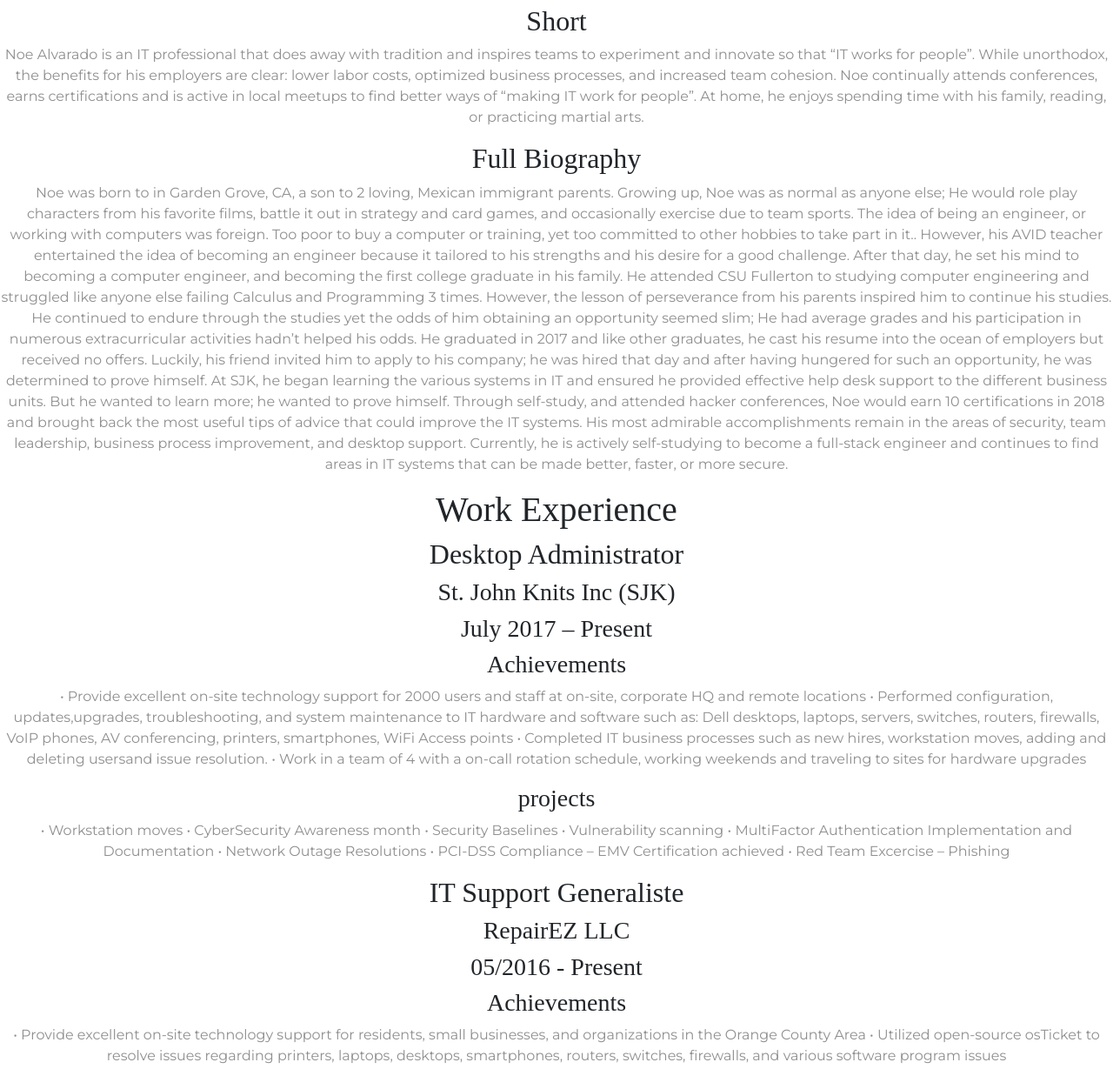
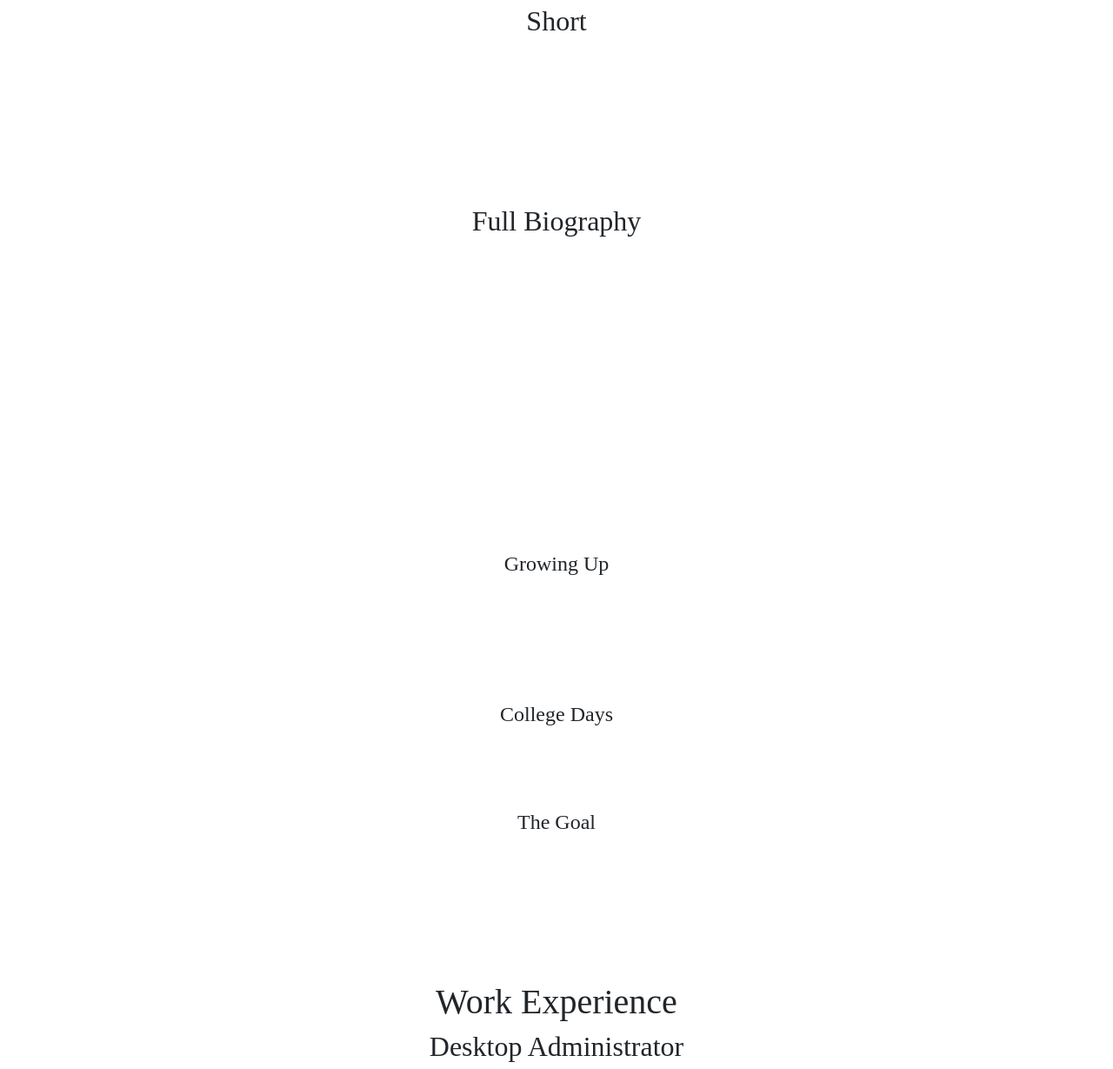
Before and after one commit to C0mm0nal1ty/A.Mywebsite, a plain HTML site: page index.html in a window 1280 px wide. Shown: the part 351-1580 px from the top of the page at 87% size. Drawn offline with nearby package versions, Linux system fonts and the light colour scheme.

Commit message:
finished biography section.

```diff
--- a/css/styles.css
+++ b/css/styles.css
@@ -8,7 +8,7 @@ h1, h2, h3, h4, h5, h6 {
 }
 
 p {
-  color: #8f8f8f;
+  color: white;
 }
 
 /* Headings */
@@ -148,6 +148,11 @@ p {
 
 /* CTA Section */
 
+/* References */
+
+/* Biography */
+
+/*Contact*/
 /* Footer Section */
 .social-icon {
   margin: 20px 10px;
--- a/index.html
+++ b/index.html
@@ -30,6 +30,11 @@
     processes, and increased team cohesion. Noe continually attends conferences, earns certifications and is active in local meetups to find better ways of “making IT work for people”. At home, he enjoys spending time with his family, reading, or
     practicing martial arts.
 
+  Hello there! (star wars puns anyone?) My name's Noe. (no-way? YES-WAY!)
+  I'm a Desktop Administrator and Jr. Full-Stack Developer looking for ways to make an impact on the world through coding.
+  I never did find my purpose in life. And that's alright. I'm making one as I go along.
+  After working on projects, I like to help my family with their dreams, or go practice martial arts, or just zone out(this is meditating right?).
+  If you need help getting a project moving at work, or as a side project, let me know.
   </p>
 
   <h2>Full Biography</h2>
@@ -43,6 +48,33 @@
     At SJK, he began learning the various systems in IT and ensured he provided effective help desk support to the different business units. But he wanted to learn more; he wanted to prove himself. Through self-study, and attended hacker
     conferences, Noe would earn 10 certifications in 2018 and brought back the most useful tips of advice that could improve the IT systems. His most admirable accomplishments remain in the areas of security, team leadership, business process
     improvement, and desktop support. Currently, he is actively self-studying to become a full-stack engineer and continues to find areas in IT systems that can be made better, faster, or more secure.
+  </p>
+
+  <h4>Growing Up</h4>
+  <p>
+    Noe was born to in Garden Grove, CA, a son to 2 loving, Mexican immigrant parents. <em>Growing up, Noe was as normal as anyone else</em>; He would role play characters from his favorite films, battle it out in strategy and card games, and
+    occasionally
+    exercise due to team sports. <em>The idea of being an engineer</em>, or working with computers was foreign. Too poor to buy a computer or training, yet too committed to other hobbies to take part in it.. However, <em>his AVID teacher
+      entertained the idea
+      of
+      becoming an engineer </em>because it tailored to his strengths and his desire for a good challenge. After that day, he set his mind to becoming a computer engineer, and becoming the first college graduate in his family.
+  </p>
+  <h4>College Days</h4>
+  <p>
+    <em>He attended CSU Fullerton to studying computer engineering and struggled like anyone else failing Calculus and Programming 3 times</em>. However, the lesson of perseverance from his parents inspired him to continue his studies. <em>He
+      continued to
+      endure
+      through his studies </em> with only the though of being a role model to his family guiding him; He graduated in 2017 and like other graduates, he cast
+    his
+    resume into the ocean of employers but received no offers.
+  </p>
+  <h4>The Goal</h4>
+  <p>
+    Luckily, his friend invited him to apply to his company; he was hired that day and after having hungered for such an opportunity, he was determined to prove himself.
+    At SJK, he began learning the various systems in IT and ensured he provided effective help desk support to the different business units. But he wanted to learn more; he wanted to prove himself. <em>Through self-study, and attended hacker
+      conferences, Noe would earn 10 certifications in 2018 and brought back the most useful tips of advice that could improve the IT systems.</em> His most admirable accomplishments are in the areas of security, team leadership, business
+    process
+    improvement, and desktop support. <b>Currently, he is self-studying to become a full-stack engineer </b> and continues to find areas in IT systems that can be made better, faster, or more secure.
   </p>
 
 
```
Also changed, not shown: index(final).html (+23 -16 lines), 1 other file.
